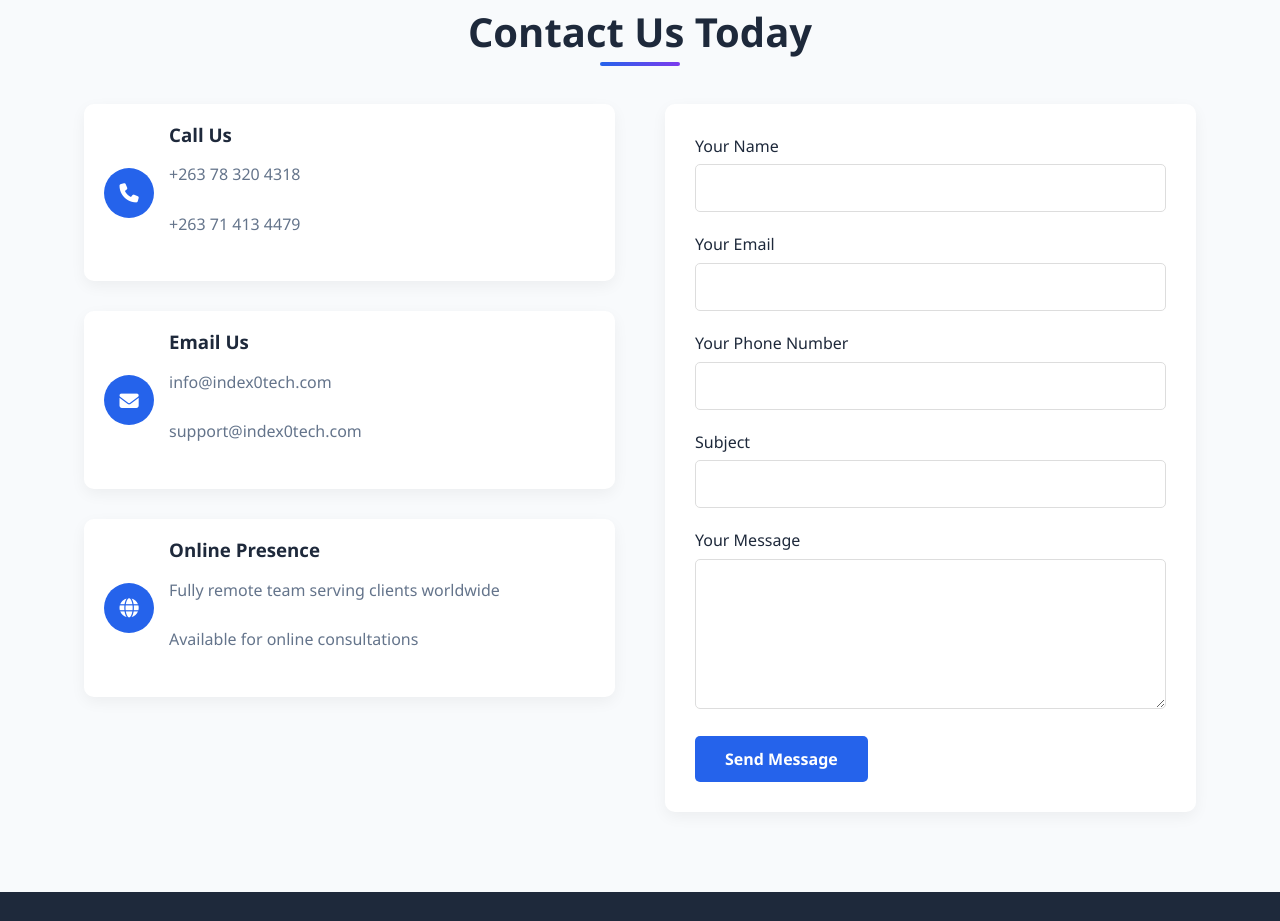
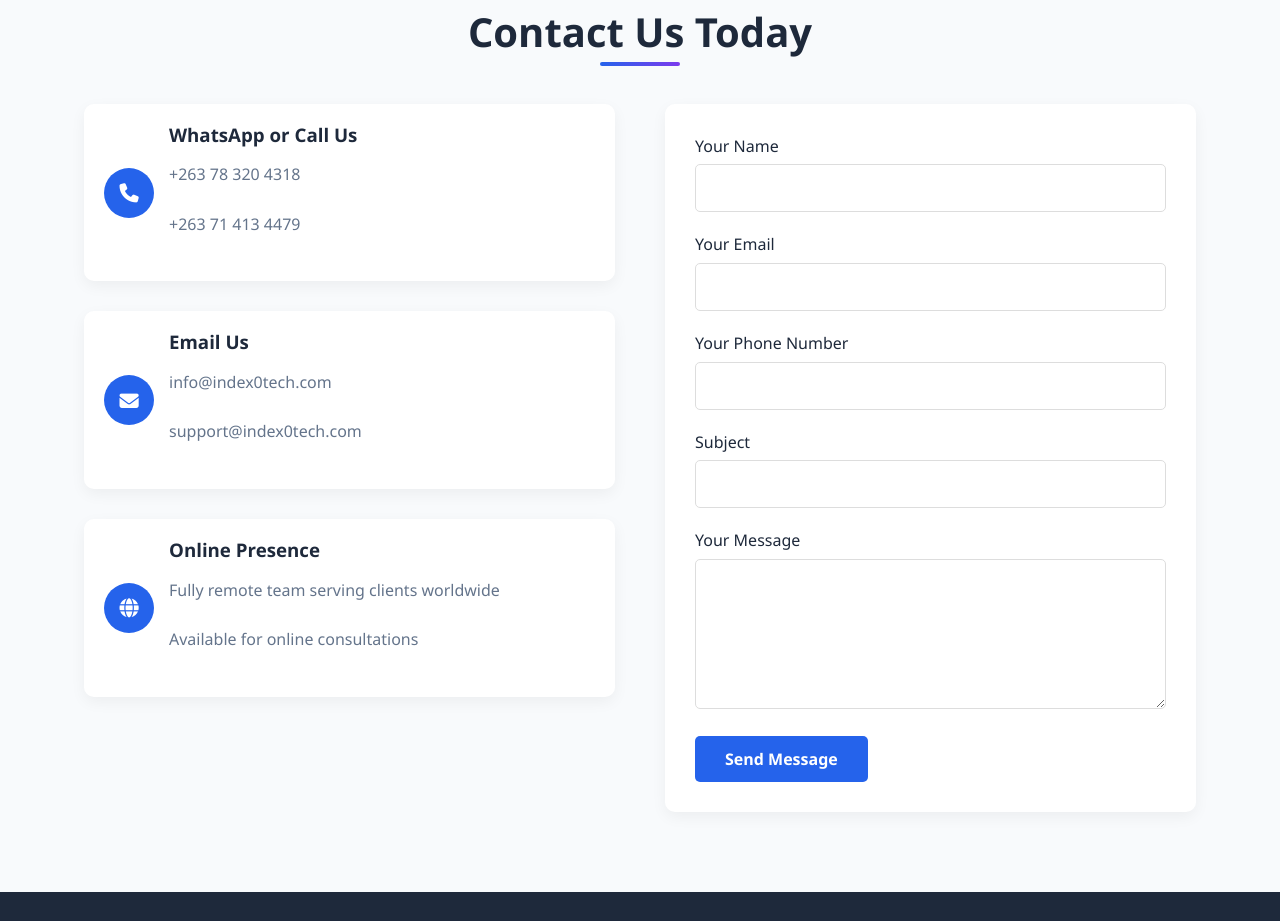
Before and after one commit to Tanaxas/index0, a plain HTML site: page index.html in a window 1280 px wide. Shown: the part 2140-3061 px from the top of the page. Drawn offline with Linux system fonts and the light colour scheme.

Commit message:
Update index.html

```diff
--- a/index.html
+++ b/index.html
@@ -704,7 +704,7 @@
                             <i class="fas fa-phone"></i>
                         </div>
                         <div>
-                            <h3>Call Us</h3>
+                            <h3>WhatsApp or Call Us</h3>
                             <p>+263 78 320 4318</p>
                             <p>+263 71 413 4479</p>
                         </div>
```
